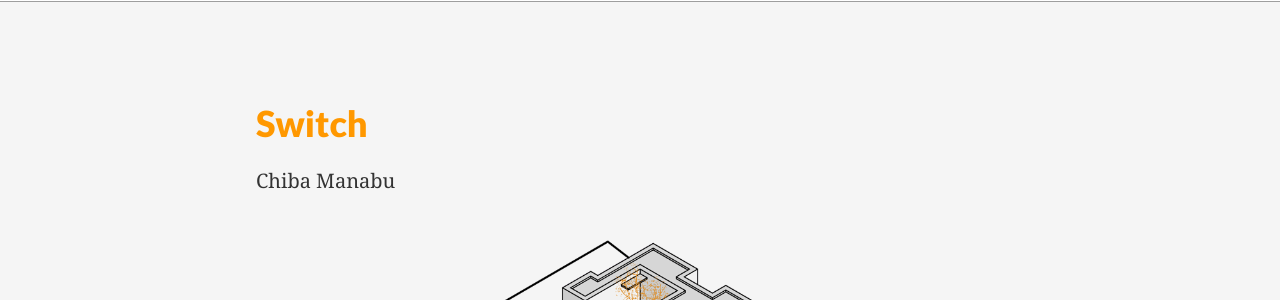
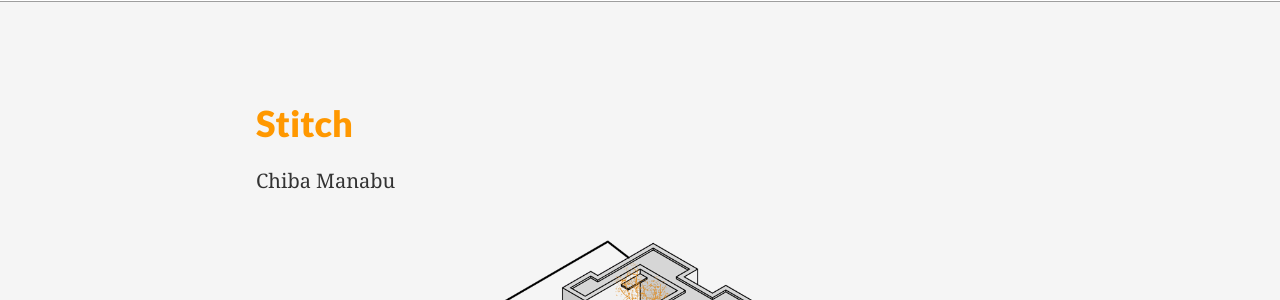
Before and after one commit to cniculescu/chinatown, a Jekyll site: the page built from _posts/2015-01-24-stitch.md, in a window 1280 px wide and 900 px high. Shown: the part 222-522 px from the top of the window. Built offline with Jekyll 4.4.1, drawn with Linux system fonts in a browser that asks for light colours; some web fonts are replaced; Markdown is read by kramdown in place of the engine named in the settings.

Commit message:
Switch replaced by Stitch

```diff
--- a/_includes/precedent.html
+++ b/_includes/precedent.html
@@ -47,8 +47,8 @@
 <h4 class="h4 py1 o1 border-bottom">Sponge</h4>
 <div class="posts">
   <div class="post">
-    <a href="/precedent/switch.html" class="post-link">
-      <h4 class="h4 dark-gray">Switch</h4>
+    <a href="/precedent/stitch.html" class="post-link">
+      <h4 class="h4 dark-gray">Stitch</h4>
       <p class="post-summary">Chiba Manabu</p>
     </a>
   </div>
--- a/_posts/2015-01-24-switch.md
+++ b/_posts/2015-01-24-stitch.md
@@ -1,12 +1,12 @@
 ---
 layout:     default
-title:      Switch
+title:      Stitch
 date:       2015-01-24 11:11:11
 summary:    Chiba Manabu
 categories: precedent
 ---
 
-<h3 class="h3 o1">Switch</h3>
+<h3 class="h3 o1">Stitch</h3>
 Chiba Manabu<br>
 
 ![img ](/images/sw-1.png)
```
Also changed, not shown: 8 other files.
